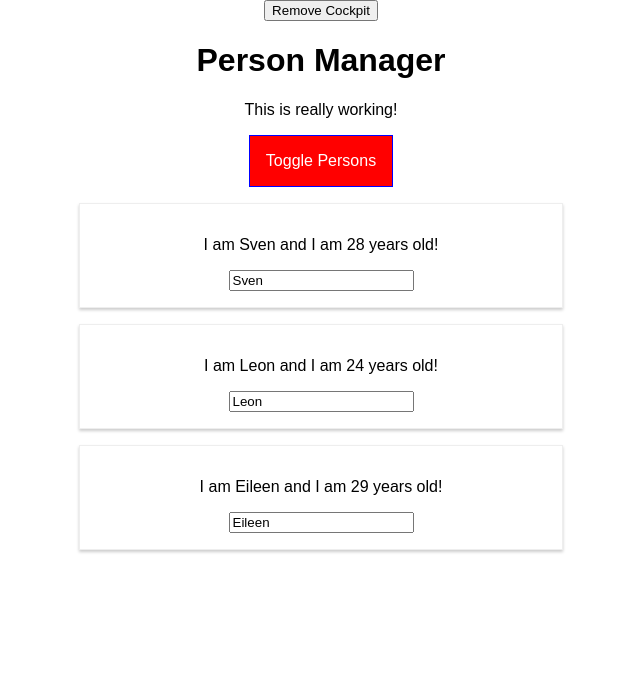
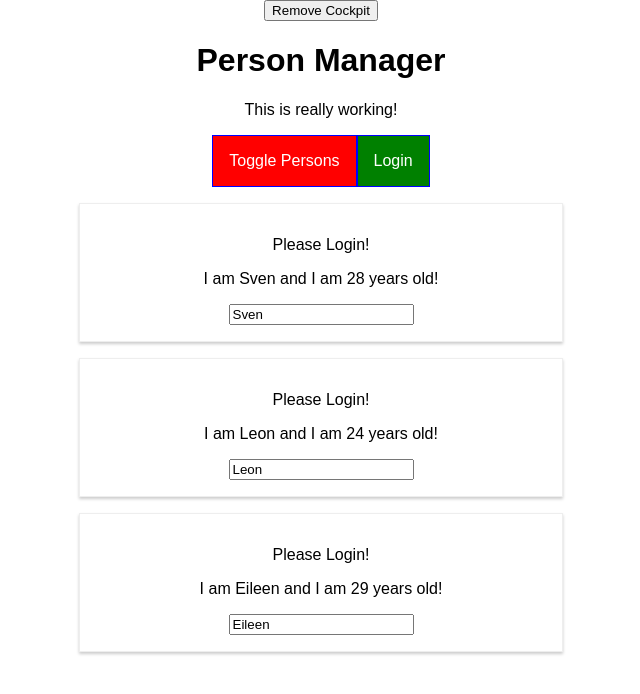
Before and after one commit to skusebauch/react-app, a React app: page / in a window 1280 px wide. Both pictures are taken after a click on the button "Remove Cockpit". Shown: the top 694 px of the page, without its empty margins (319-959 px from the left). Built offline with nearby package versions, Linux system fonts and the light colour scheme.

Commit message:
added context api

```diff
--- a/src/components/Cockpit/Cockpit.js
+++ b/src/components/Cockpit/Cockpit.js
@@ -1,5 +1,6 @@
 import React, { useEffect, useRef } from "react";
 import classes from "./Cockpit.css";
+import AuthContext from "../../context/auth-context";
 
 const cockpit = (props) => {
   const toggleBtnRef = useRef(null);
@@ -29,6 +30,9 @@
       <button ref={toggleBtnRef} className={btnClass} onClick={props.clicked}>
         Toggle Persons
       </button>
+      <AuthContext.Consumer>
+        {(context) => <button onClick={context.login}>Login</button>}
+      </AuthContext.Consumer>
     </div>
   );
 };
--- a/src/components/Persons/Person/Person.js
+++ b/src/components/Persons/Person/Person.js
@@ -3,10 +3,16 @@
 import classes from "./Person.css";
 import Aux from "../../../hoc/Aux";
 import WithClass from "../../../hoc/WithClass";
+import AuthContext from "../../../context/auth-context";
 
 const person = (props) => {
   return (
     <WithClass classes={classes.Person}>
+      <AuthContext.Consumer>
+        {(context) =>
+          context.authenticated ? <p>Authenticated!</p> : <p>Please Login!</p>
+        }
+      </AuthContext.Consumer>
       <p onClick={props.click}>
         I am {props.name} and I am {props.age} years old!
       </p>
--- a/src/components/Persons/Persons.js
+++ b/src/components/Persons/Persons.js
@@ -11,6 +11,7 @@
         age={person.age}
         key={person.id}
         changed={(event) => props.changed(event, person.id)}
+        isAuth={props.isAuthenticated}
       />
     );
   });
--- a/src/containers/App.js
+++ b/src/containers/App.js
@@ -3,6 +3,7 @@
 import Persons from "../components/Persons/Persons";
 import Cockpit from "../components/Cockpit/Cockpit";
 import WithClass from "../hoc/WithClass";
+import AuthConext from "../context/auth-context";
 
 class App extends Component {
   state = {
@@ -14,6 +15,7 @@
     otherState: "some other value",
     showPersons: false,
     showCockpit: false,
+    authenticated: false,
   };
 
   nameChangedHandler = (event, id) => {
@@ -49,6 +51,11 @@
     this.setState({ showCockpit: !doesShow });
   };
 
+  loginHandler = () => {
+    const doesLogin = this.state.authenticated;
+    this.setState({ authenticated: !doesLogin });
+  };
+
   render() {
     let persons = null;
     if (this.state.showPersons) {
@@ -57,6 +64,7 @@
           persons={this.state.persons}
           clicked={this.deletePersonHandler}
           changed={this.nameChangedHandler}
+          isAuthenticated={this.state.authenticated}
         />
       );
     }
@@ -64,15 +72,23 @@
     return (
       <WithClass classes={classes.App}>
         <button onClick={this.toggleCockpitHandler}>Remove Cockpit</button>
+        <AuthConext.Provider
+          value={{
+            authenticated: this.state.authenticated,
+            login: this.loginHandler,
+          }}
+        >
           {this.state.showCockpit ? (
             <Cockpit
               title={this.props.appTitle}
               showPersons={this.state.showPersons}
               personsLength={this.state.persons.length}
               clicked={this.togglePersonsHandler}
+              login={this.loginHandler}
             />
           ) : null}
           {persons}
+        </AuthConext.Provider>
       </WithClass>
     );
     // return React.createElement('div', {className: 'App'}, React.createElement('h1', null, 'Does this work now?'));
--- /dev/null
+++ b/src/context/auth-context.js
@@ -0,0 +1,8 @@
+import React from "react";
+
+const authContext = React.createContext({
+  authenticated: false,
+  login: () => {},
+});
+
+export default authContext;
```
Lines whose indentation alone changed are shown as unchanged.
